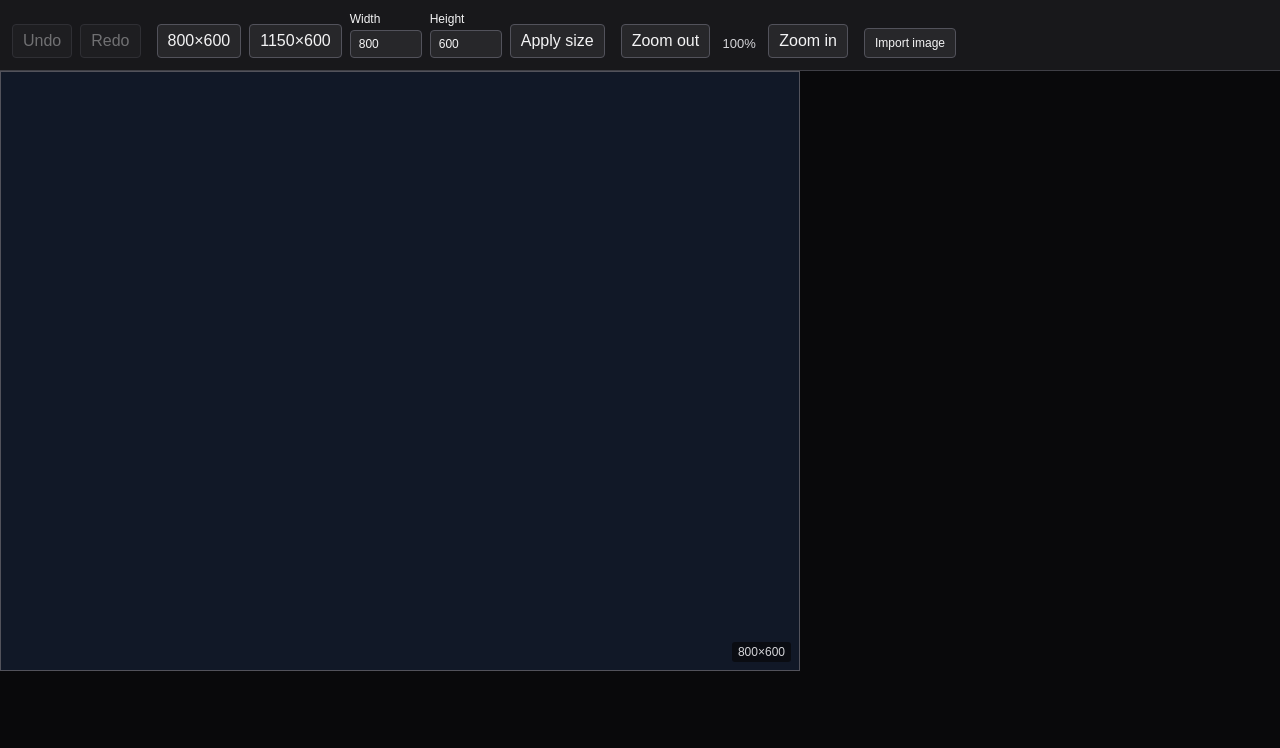
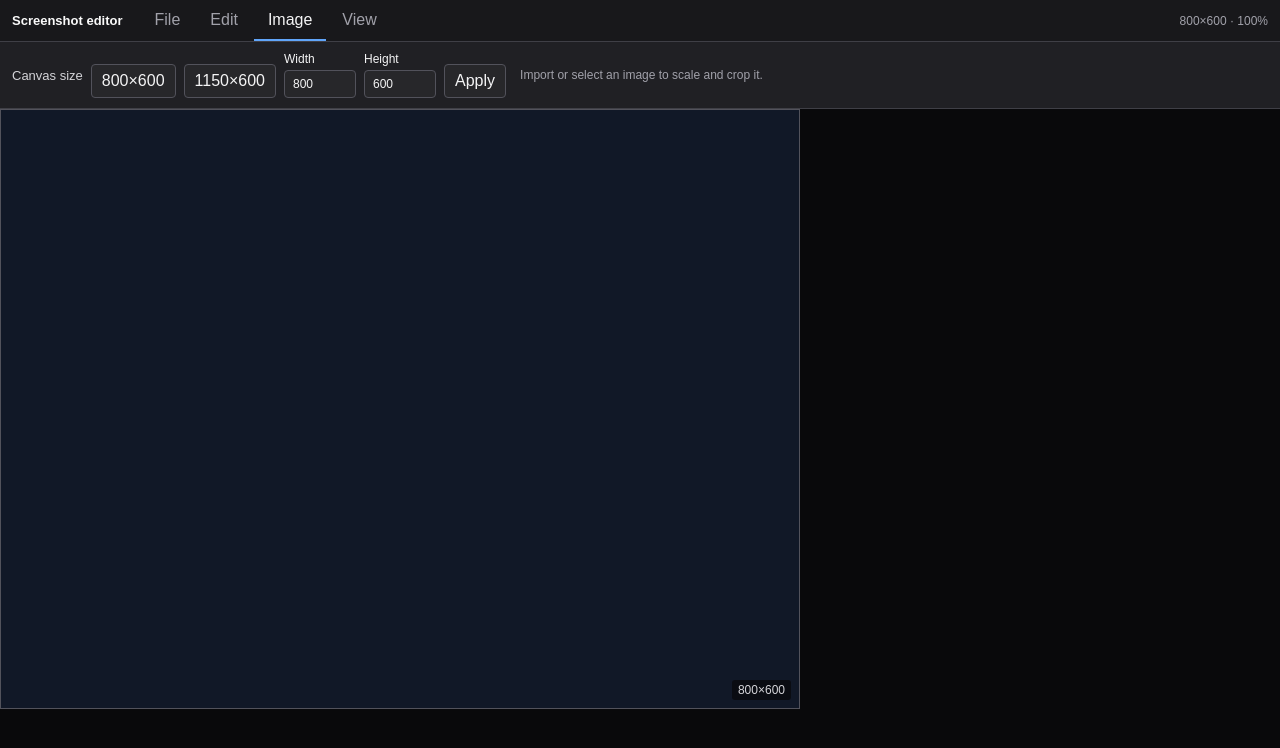
Before and after one commit to fkeenv/screenshot-editor, a React (Vite) app: page / in a window 1280 px wide. Shown: the top 748 px of the page. Built offline with nearby package versions, Linux system fonts and the light colour scheme.

Commit message:
Improve image editing controls

```diff
--- a/src/App.tsx
+++ b/src/App.tsx
@@ -1,5 +1,6 @@
 import {
   useEffect,
+  useRef,
   useState,
   type ChangeEvent,
   type FormEvent,
@@ -8,8 +9,11 @@ import {
 import {
   addImageLayer,
   cropImageLayer,
+  finishImageScale,
+  fitImageLayerToCanvas,
   moveImageLayer,
   openProject,
+  previewImageScale,
   redo,
   scaleImageLayer,
   setCanvasSize,
@@ -25,6 +29,11 @@ const PRESETS = [
   { width: 800, height: 600 },
   { width: 1150, height: 600 },
 ] as const;
+
+const SCALE_PRESETS = [0.25, 0.5, 1, 2] as const;
+
+const TOOL_MENUS = ["File", "Edit", "Image", "View"] as const;
+type ToolMenu = (typeof TOOL_MENUS)[number];
 
 function readImage(file: File): Promise<{
   source: string;
@@ -131,35 +140,60 @@ function CropControls({
 
 function ScaleControls({
   layer,
-  onScale,
+  onPreview,
+  onCommit,
+  onSetScale,
+  onFit,
 }: {
   layer: ImageLayer;
-  onScale: (scale: number) => void;
+  onPreview: (scale: number) => void;
+  onCommit: (previousScale: number) => void;
+  onSetScale: (scale: number) => void;
+  onFit: () => void;
 }) {
-  const [percent, setPercent] = useState(Math.round(layer.scale * 100));
+  const gestureStart = useRef<number | undefined>(undefined);
+
+  function beginGesture() {
+    gestureStart.current ??= layer.scale;
+  }
+
+  function finishGesture() {
+    const previousScale = gestureStart.current;
+    gestureStart.current = undefined;
+    if (previousScale !== undefined) onCommit(previousScale);
+  }
+
+  const percent = Math.round(layer.scale * 100);
 
   return (
-    <form
-      className="control-group scale-control"
-      onSubmit={(event) => {
-        event.preventDefault();
-        onScale(percent / 100);
-      }}
-    >
+    <div className="control-group scale-control">
       <label>
         Scale
         <input
           type="range"
           min="5"
-          max="400"
+          max={Math.max(400, percent)}
           step="5"
           value={percent}
-          onChange={(event) => setPercent(Number(event.target.value))}
+          onPointerDown={beginGesture}
+          onPointerUp={finishGesture}
+          onPointerCancel={finishGesture}
+          onKeyDown={beginGesture}
+          onKeyUp={finishGesture}
+          onBlur={finishGesture}
+          onChange={(event) => onPreview(Number(event.target.value) / 100)}
         />
       </label>
       <output>{percent}%</output>
-      <button type="submit">Apply scale</button>
-    </form>
+      <button type="button" onClick={onFit} title="Fit image to canvas">
+        Fit
+      </button>
+      {SCALE_PRESETS.map((scale) => (
+        <button type="button" key={scale} onClick={() => onSetScale(scale)}>
+          {scale * 100}%
+        </button>
+      ))}
+    </div>
   );
 }
 
@@ -169,6 +203,7 @@ export function App() {
   const [height, setHeight] = useState(String(project.canvasHeight));
   const [selectedLayerId, setSelectedLayerId] = useState<string>();
   const [importError, setImportError] = useState<string>();
+  const [activeMenu, setActiveMenu] = useState<ToolMenu>("Image");
   const selectedLayer = project.layers.find(
     (layer) => layer.id === selectedLayerId,
   );
@@ -216,6 +251,7 @@ export function App() {
         }),
       );
       setSelectedLayerId(id);
+      setActiveMenu("Image");
       setImportError(undefined);
     } catch (error) {
       setImportError(
@@ -269,6 +305,7 @@ export function App() {
   ) {
     event.stopPropagation();
     setSelectedLayerId(layer.id);
+    setActiveMenu("Image");
     const element = event.currentTarget;
     const startX = event.clientX;
     const startY = event.clientY;
@@ -345,7 +382,50 @@ export function App() {
 
   return (
     <div className="app">
-      <header className="toolbar">
+      <header className="editor-chrome">
+        <div className="menu-row">
+          <span className="app-title">Screenshot editor</span>
+          <nav className="menu-tabs" role="tablist" aria-label="Editor tools">
+            {TOOL_MENUS.map((menu) => (
+              <button
+                type="button"
+                role="tab"
+                aria-selected={activeMenu === menu}
+                aria-controls="active-tool-panel"
+                className={activeMenu === menu ? "active" : ""}
+                key={menu}
+                onClick={() => setActiveMenu(menu)}
+              >
+                {menu}
+              </button>
+            ))}
+          </nav>
+          <span className="document-status">
+            {project.canvasWidth}×{project.canvasHeight} · {Math.round(project.zoom * 100)}%
+          </span>
+        </div>
+
+        <div
+          className="tool-panel"
+          id="active-tool-panel"
+          role="tabpanel"
+          aria-label={`${activeMenu} tools`}
+        >
+          {activeMenu === "File" ? (
+            <div className="control-group">
+              <label className="import-button">
+                Import image
+                <input
+                  type="file"
+                  accept={SUPPORTED_IMAGE_ACCEPT}
+                  onChange={importImage}
+                />
+              </label>
+              <span className="tool-hint">JPG, PNG, WebP, GIF, or BMP</span>
+            </div>
+          ) : null}
+
+          {activeMenu === "Edit" ? (
             <div className="control-group">
               <button
                 type="button"
@@ -361,9 +441,14 @@ export function App() {
               >
                 Redo
               </button>
+              <span className="tool-hint">Ctrl/Cmd+Z · Shift+Ctrl/Cmd+Z</span>
             </div>
+          ) : null}
 
+          {activeMenu === "Image" ? (
+            <>
               <form className="control-group" onSubmit={applyTypedSize}>
+                <span className="control-title">Canvas size</span>
                 {PRESETS.map((preset) => (
                   <button
                     key={`${preset.width}x${preset.height}`}
@@ -389,9 +474,57 @@ export function App() {
                     onChange={(event) => setHeight(event.target.value)}
                   />
                 </label>
-          <button type="submit">Apply size</button>
+                <button type="submit">Apply</button>
               </form>
 
+              {selectedLayer ? (
+                <>
+                  <div className="tool-divider" />
+                  <ScaleControls
+                    key={selectedLayer.id}
+                    layer={selectedLayer}
+                    onPreview={(scale) =>
+                      setProject((current) =>
+                        previewImageScale(current, selectedLayer.id, scale),
+                      )
+                    }
+                    onCommit={(previousScale) =>
+                      setProject((current) =>
+                        finishImageScale(
+                          current,
+                          selectedLayer.id,
+                          previousScale,
+                        ),
+                      )
+                    }
+                    onSetScale={(scale) =>
+                      setProject((current) =>
+                        scaleImageLayer(current, selectedLayer.id, scale),
+                      )
+                    }
+                    onFit={() =>
+                      setProject((current) =>
+                        fitImageLayerToCanvas(current, selectedLayer.id),
+                      )
+                    }
+                  />
+                  <div className="tool-divider" />
+                  <CropControls
+                    layer={selectedLayer}
+                    onCrop={(crop) =>
+                      setProject((current) =>
+                        cropImageLayer(current, selectedLayer.id, crop),
+                      )
+                    }
+                  />
+                </>
+              ) : (
+                <span className="tool-hint">Import or select an image to scale and crop it.</span>
+              )}
+            </>
+          ) : null}
+
+          {activeMenu === "View" ? (
             <div className="control-group">
               <button type="button" onClick={() => changeZoom(project.zoom / 1.25)}>
                 Zoom out
@@ -401,39 +534,10 @@ export function App() {
                 Zoom in
               </button>
             </div>
-
-        <label className="import-button">
-          Import image
-          <input
-            type="file"
-            accept={SUPPORTED_IMAGE_ACCEPT}
-            onChange={importImage}
-          />
-        </label>
-
-        {selectedLayer ? (
-          <>
-            <ScaleControls
-              key={`${selectedLayer.id}-${selectedLayer.scale}`}
-              layer={selectedLayer}
-              onScale={(scale) =>
-                setProject((current) =>
-                  scaleImageLayer(current, selectedLayer.id, scale),
-                )
-              }
-            />
-            <CropControls
-              layer={selectedLayer}
-              onCrop={(crop) =>
-                setProject((current) =>
-                  cropImageLayer(current, selectedLayer.id, crop),
-                )
-              }
-            />
-          </>
           ) : null}
 
           {importError ? <p className="import-error">{importError}</p> : null}
+        </div>
       </header>
 
       <div className="viewport" onPointerDown={onViewportPointerDown}>
--- a/src/index.css
+++ b/src/index.css
@@ -44,36 +44,107 @@ button:disabled {
   height: 100vh;
 }
 
-.toolbar {
-  display: flex;
-  flex-wrap: wrap;
-  gap: 10px 16px;
-  align-items: end;
-  padding: 12px;
-  border-bottom: 1px solid #3f3f46;
+.editor-chrome {
   background: #18181b;
   z-index: 1;
 }
 
+.menu-row {
+  display: flex;
+  min-height: 42px;
+  align-items: stretch;
+  padding: 0 12px;
+  border-bottom: 1px solid #3f3f46;
+}
+
+.app-title {
+  display: flex;
+  align-items: center;
+  padding-right: 18px;
+  color: #fafafa;
+  font-size: 13px;
+  font-weight: 700;
+  white-space: nowrap;
+}
+
+.menu-tabs {
+  display: flex;
+  gap: 2px;
+}
+
+.menu-tabs button {
+  padding: 0 14px;
+  background: transparent;
+  border: 0;
+  border-bottom: 2px solid transparent;
+  border-radius: 0;
+  color: #a1a1aa;
+}
+
+.menu-tabs button:hover {
+  background: #27272a;
+  color: #f4f4f5;
+}
+
+.menu-tabs button.active {
+  border-bottom-color: #60a5fa;
+  color: #f4f4f5;
+}
+
+.document-status {
+  display: flex;
+  align-items: center;
+  margin-left: auto;
+  padding-left: 16px;
+  color: #a1a1aa;
+  font-size: 12px;
+  white-space: nowrap;
+}
+
+.tool-panel {
+  display: flex;
+  min-height: 64px;
+  flex-wrap: wrap;
+  gap: 10px 14px;
+  align-items: center;
+  padding: 10px 12px;
+  border-bottom: 1px solid #3f3f46;
+  background: #202024;
+}
+
 .control-group {
   display: flex;
+  flex-wrap: wrap;
   gap: 8px;
   align-items: end;
 }
 
-.toolbar label {
+.tool-panel label {
   display: grid;
   gap: 4px;
   font-size: 12px;
 }
 
-.toolbar input:not([type="range"]):not([type="file"]) {
+.tool-panel input:not([type="range"]):not([type="file"]) {
   width: 72px;
   padding: 6px 8px;
   color: inherit;
   background: #27272a;
   border: 1px solid #52525b;
   border-radius: 4px;
+}
+
+.tool-divider {
+  width: 1px;
+  height: 34px;
+  align-self: center;
+  background: #3f3f46;
+}
+
+.tool-hint {
+  align-self: center;
+  color: #a1a1aa;
+  font-size: 12px;
 }
 
 .zoom-value,
```
Also changed, not shown: src/editor.ts (+45 -1 lines), 1 other file (tests, documents, lock files or other folders). Lines whose indentation alone changed are shown as unchanged.
